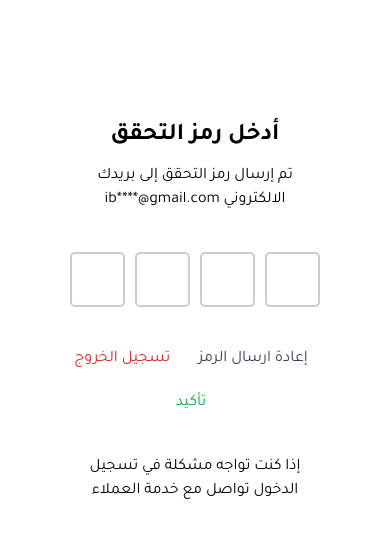
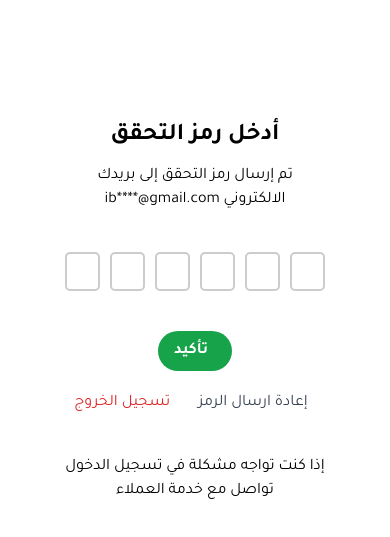
Before and after one commit to omarbr44/dashboard_itqan-main-main-main, a website: page pages/auth/otp.html in a window 390 px wide. Shown: the part 91-628 px from the top of the page. Drawn offline with nearby package versions, Linux system fonts and the light colour scheme; a web font is replaced by a local one.

Commit message:
edit otp

```diff
--- a/new-style.css
+++ b/new-style.css
@@ -176,8 +176,8 @@ a {
 }
 
 .otp-input {
-  width: 75px;
-  height: 75px;
+  width: 60px;
+  height: 60px;
   text-align: center;
   font-size: 24px;
   border: 2px solid #ccc;
@@ -188,8 +188,9 @@ a {
 
 @media(max-width: 400px) {
   .otp-input {
-    width: 55px;
-    height: 55px;
+    width: 35px;
+    height: 35px;
+    font-size: 15px;
   }
 }
 
--- a/pages/auth/otp.html
+++ b/pages/auth/otp.html
@@ -29,7 +29,13 @@
                         <input type="text" class="otp-input" maxlength="1" data-index="1">
                         <input type="text" class="otp-input" maxlength="1" data-index="2">
                         <input type="text" class="otp-input" maxlength="1" data-index="3">
+                        <input type="text" class="otp-input" maxlength="1" data-index="4">
+                        <input type="text" class="otp-input" maxlength="1" data-index="5">
                     </div>
+                    <a href="" class="bg-green-600 text-white font-bold py-2 px-4 rounded-full flex items-center justify-center mb-5">
+                        <span class="hgi-stroke hgi-login-01 icon font-17 mx-1"></span>
+                        تأكيد
+                    </a>
                     <div class="flex items-center justify-center flex-wrap gap-5">
                         <button class=" text-gray-700">
                             <span class="hgi-stroke hgi-repeat icon mx-1"></span>
@@ -38,10 +44,6 @@
                         <a href="" class=" text-red-600">
                             <span class="hgi-stroke hgi-logout-04 icon font-17 mx-1"></span>
                             تسجيل الخروج
-                        </a>
-                        <a href="" class=" text-green-600">
-                            <span class="hgi-stroke hgi-login-01 icon font-17 mx-1"></span>
-                            تأكيد
                         </a>
                     </div>
                     <p class="text-center my-10">إذا كنت تواجه مشكلة في تسجيل الدخول تواصل مع خدمة العملاء
```
